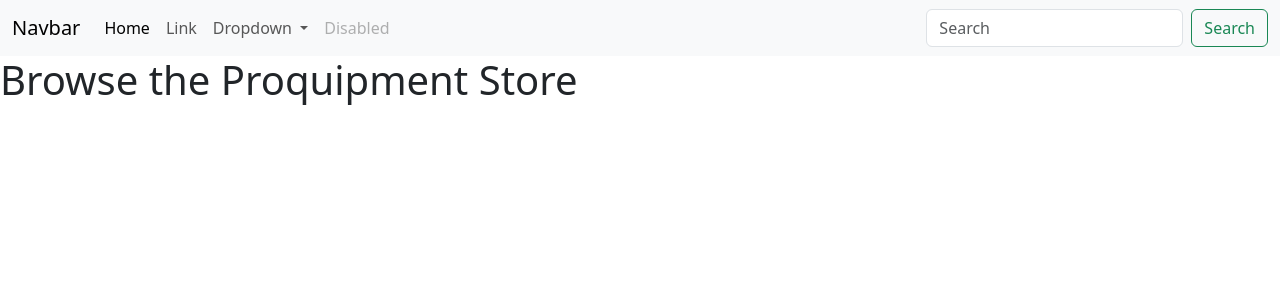
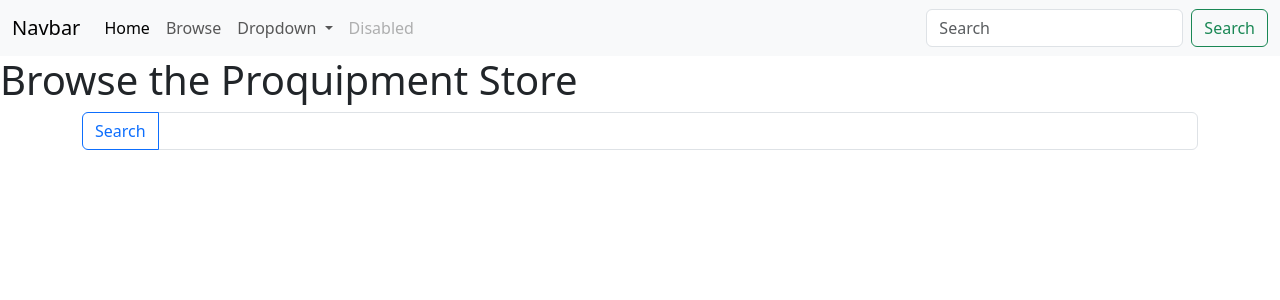
Before and after one commit to fc2078/proquipment-store, a Flask app: page /browse in a window 1280 px wide. Shown: the top 300 px of the page. Run offline with Flask 3, Linux system fonts and the light colour scheme; data that the repository does not hold is empty.

Commit message:
searchbar

```diff
--- a/main.py
+++ b/main.py
@@ -1,5 +1,5 @@
 # All imports
-from flask import Flask, render_template
+from flask import Flask, render_template, request
 import pymysql
 from dynaconf import Dynaconf
 
@@ -27,8 +27,14 @@
 
 @app.route("/browse")
 def product_browse():
+    query = request.args.get('query')
     conn = connect_db()
     cursor = conn.cursor()
-    cursor.execute("SELECT * FROM `product` ;")
+    if query is None:
+        cursor.execute("SELECT * FROM `product`;")
+    else:
+        cursor.execute(f"SELECT * FROM `product` WHERE `name` LIKE '%{query}%';")
     results = cursor.fetchall()
+    cursor.close()
+    conn.close()
     return render_template("browse.html.jinja", products = results)
--- a/templates/browse.html.jinja
+++ b/templates/browse.html.jinja
@@ -13,11 +13,18 @@
 <body>
     {% include "components/navbar.html.jinja"%}
     <h1>Browse the Proquipment Store</h1>
-    {# change below line tmrw #}
+    {# Form for searching #}
+    <form class="container" action="/browse">
+        <div class="input-group mb-3">
+            <button class="btn btn-outline-primary" type="submit">Search</button>
+            <input type="text" name="query" class="form-control" placeholder=""
+                aria-label="Example text with button addon" aria-describedby="button-addon1">
+        </div>
+    </form>
     <main class="container row g-4 mx-auto">
         {% for item in products %}
-        <div class="col-4">
-            <div class="card row-3">
+        <div class="col-md-6 col-lg-4 col-20">
+            <div class="card">
                 <img src="{{ item['image'] }}" class="card-img-top" alt="{{ item['name'] }}">
                 <div class="card-body">
                     <h5 class="card-title">{{ item["name"] }}</h5>
--- a/templates/components/navbar.html.jinja
+++ b/templates/components/navbar.html.jinja
@@ -8,10 +8,10 @@
         <div class="collapse navbar-collapse" id="navbarSupportedContent">
             <ul class="navbar-nav me-auto mb-2 mb-lg-0">
                 <li class="nav-item">
-                    <a class="nav-link active" aria-current="page" href="#">Home</a>
+                    <a class="nav-link active" aria-current="page" href="/">Home</a>
                 </li>
                 <li class="nav-item">
-                    <a class="nav-link" href="#">Link</a>
+                    <a class="nav-link" href="/browse">Browse</a>
                 </li>
                 <li class="nav-item dropdown">
                     <a class="nav-link dropdown-toggle" href="#" role="button" data-bs-toggle="dropdown"
```
